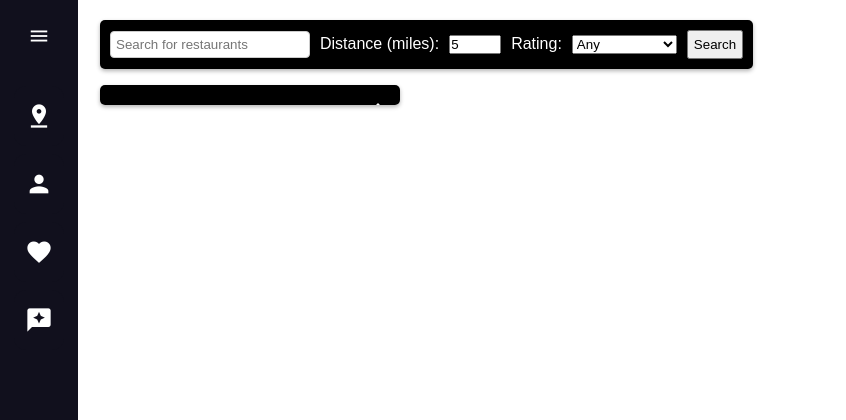
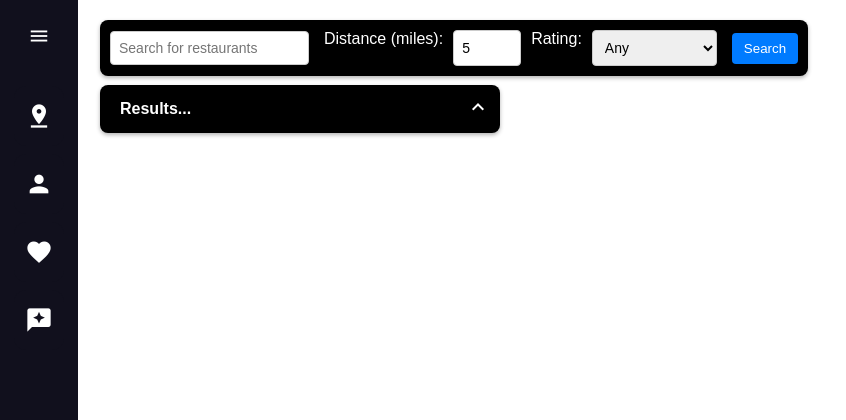
Before and after one commit to gabi823/firstProject, a Django app: page /show_map/ in a window 1280 px wide. Shown: the top 420 px of the page, without its empty margins (0-846 px from the left). Run offline with Django 5.2, Linux system fonts and the light colour scheme; a user stored in the database is signed in; some libraries are stand-ins or nearby versions; some web fonts are replaced.

Commit message:
geolocation error fixed, added flexibility to search bar when sidebar opens, cleaned up search bar UI

```diff
--- a/atlFoodFinder/templates/atlFoodFinder/show_map.html
+++ b/atlFoodFinder/templates/atlFoodFinder/show_map.html
@@ -26,19 +26,24 @@
             left: 100px; /* Adjust this to ensure it sits next to your sidebar */
             z-index: 5;
             display: flex;
-            gap: 10px;
+            gap: 15px;
             align-items: center;
             background-color: black;
             padding: 10px;
-            border-radius: 5px;
+            border-radius: 8px;
             box-shadow: 0 2px 4px rgba(0, 0, 0, 0.3);
+            transition: left 0.5s ease;
         }
 
-        #search-bar {
-            width: 200px;
-            padding: 5px;
+        .sidebar.open ~ #search-container {
+            left: 260px; /* Adjust position when sidebar is open */
+        }
+
+        #search-bar, #distance-filter, #rating-filter {
+            padding: 8px;
             border-radius: 4px;
             border: 1px solid #ccc;
+            font-size: 14px;
         }
 
         #search-item {
@@ -46,7 +51,16 @@
         }
 
         #search-button {
-            padding: 5px;
+            padding: 8px 12px;
+            background-color: #007bff;
+            color: white;
+            border: none;
+            border-radius: 4px;
+            cursor: pointer;
+        }
+
+        #search-button:hover {
+            background-color: #0056b3;
         }
 
         #filters {
@@ -58,14 +72,29 @@
             position: absolute;
             top: 85px;
             left: 100px;
-            width: 300px;
+            width: 400px;
             max-height: 300px; /* Max height when expanded */
             overflow-y: auto;
             background-color: black;
-            padding: 10px;
-            border-radius: 5px;
+            padding: 15px 20px;
+            border-radius: 8px;
             box-shadow: 0 2px 4px rgba(0, 0, 0, 0.3);
-            transition: max-height 0.5s ease-in-out; /* Smooth transition */
+            transition: max-height 0.5s ease-in-out, padding 0.5s ease-in-out, left 0.5s ease; /* Smooth transition */
+        }
+
+        #results-container.minimized {
+            max-height: 48px; /* Adjust this based on your needs */
+            padding: 15px 20px 35px; /* Adjusted padding to make space below */
+            overflow: hidden;
+            justify-content: space-between; /* Aligns text and button */
+            align-items: center; /* Centers the content vertically */
+        }
+
+        #results-label {
+            color: white;
+            font-weight: bold;
+            margin-bottom: 0; /* Remove any extra margins */
+            white-space: nowrap;
         }
 
         #minimize-btn {
@@ -76,10 +105,15 @@
             border: none;
             cursor: pointer;
             color: white;
+            z-index: 10;
+        }
+
+        #minimize-btn i {
+            font-size: 24px;
         }
 
         #results {
-            max-height: 300px;
+            max-height: 250px;
             overflow-y: auto;
             color: white;
         }
@@ -94,7 +128,7 @@
             position: absolute;
             bottom: 15px;
             right: 15px;
-            width: 300px;
+            width: 400px;
             background-color: black;
             border: 1px solid #ccc;
             border-radius: 4px;
@@ -138,6 +172,10 @@
             padding: 0;
             box-sizing: border-box;
             font-family: "Rethink Sans", sans-serif;
+        }
+
+        .sidebar.open ~ #results-container {
+            left: 260px; /* Adjust the left position for the results when sidebar is open */
         }
 
         .sidebar {
@@ -403,6 +441,10 @@
             color: white;
             margin-bottom: 10px;
         }
+
+        #address-text {
+            font-size: 11px;
+        }
     </style>
 </head>
 <body>
@@ -418,6 +460,7 @@
                 <option value="4">4 stars & up</option>
                 <option value="4.5">4.5 stars & up</option>
             </select>
+
         </div>
         <button id="search-button">Search</button>
     </div>
@@ -427,10 +470,12 @@
 
     <!-- Restaurant results -->
     <div id="results-container">
+        <div id="results-label">Results...</div>
         <button id="minimize-btn">
             <i class="material-icons" id="minimize-icon">expand_less</i>
         </button>
         <div id="results"></div>
+        <div id="address-text"></div>
     </div>
 
     <!-- Info window for restaurant details -->
@@ -453,12 +498,13 @@
 
 <script>
     let map, service, markers = [], defaultMarkers = [];
+    let userLocation = null;
 
     function initMap() {
         // Initialize the map centered at user's location
         if (navigator.geolocation) {
             navigator.geolocation.getCurrentPosition((position) => {
-                const userLocation = {
+                userLocation = {
                     lat: position.coords.latitude,
                     lng: position.coords.longitude
                 };
@@ -474,16 +520,23 @@
                     // Add event listener for search button
                     document.getElementById('search-button').addEventListener('click', searchRestaurants);
                 });
+                // Add event listener for pressing 'Enter'
+                    document.getElementById('search-bar').addEventListener('keypress', function(event) {
+                        if (event.key === 'Enter') {
+                            searchRestaurants();
+                        }
+                });
+        } else {
+            alert("Geolocation is not supported by this browser.");
         }
     }
+
 
     function fetchRestaurants(location, radius, keyword = "") {
             const request = {
                 location: location,
                 radius: radius,
-                type: [
-                    'restaurant',
-                ],
+                type: ['restaurant'],
                 keyword: keyword
             };
 
@@ -511,7 +564,10 @@
                 // Add restaurant name to the default list
                 const resultItem = document.createElement('div');
                 resultItem.classList.add('result-item');
-                resultItem.textContent = place.name;
+                resultItem.innerHTML = `
+                    ${place.name}
+                    <div id="address-text">${place.vicinity}<div>
+                `;
                 resultItem.addEventListener('click', function () {
                     showRestaurantDetails(place);
                 });
@@ -532,10 +588,14 @@
             if (status === google.maps.places.PlacesServiceStatus.OK) {
                 document.getElementById('results').style.display = 'block';
                 const resultContainer = document.getElementById('results');
-            resultContainer.innerHTML = ''; // Clear previous results
+
+                // Instead of clearing the container, append new results to the existing ones
+                const minRating = parseFloat(document.getElementById('rating-filter').value);
 
                 results.forEach((place) => {
-                // Create markers for each place
+                    const rating = place.rating ? place.rating : 0;
+
+                    if (rating >= minRating) {
                         const marker = new google.maps.Marker({
                             map: map,
                             position: place.geometry.location,
@@ -544,33 +604,43 @@
 
                         markers.push(marker);
 
-                // Add restaurant name to search results list
                         const resultItem = document.createElement('div');
                         resultItem.classList.add('result-item');
-                resultItem.textContent = place.name;
+
+                        const distance = calculateDistance(userLocation.lat, userLocation.lng, place.geometry.location.lat(), place.geometry.location.lng());
+                        const distanceMiles = (distance / 1609).toFixed(1);
+
+                        resultItem.innerHTML = `
+                            <strong>${place.name} -- ${distanceMiles} mi</strong><br>
+                            ${place.vicinity || 'Address not available'}<br>
+                            Rating: ${rating}
+                        `;
+
                         resultItem.addEventListener('click', function () {
                             showRestaurantDetails(place);
                         });
 
                         resultContainer.appendChild(resultItem);
-
-                // Marker click event to show restaurant details
                         google.maps.event.addListener(marker, 'click', function () {
                             showRestaurantDetails(place);
                         });
+                    }
                 });
 
-            // If there are more results, handle pagination
+                // Handle pagination and load more results if available
                 if (pagination && pagination.hasNextPage) {
                     const loadMoreButton = document.createElement('button');
                     loadMoreButton.innerText = "Load More";
-                loadMoreButton.onclick = () => {
-                    pagination.nextPage(); // Load the next set of results
+                    loadMoreButton.onclick = function () {
+                        pagination.nextPage();  // Load the next set of results
                     };
                     resultContainer.appendChild(loadMoreButton);
                 }
             }
         }
+
+
+
 
         // Toggle minimize/maximize for search results
         document.getElementById('minimize-btn').addEventListener('click', function() {
@@ -603,9 +673,33 @@
                 return;
             }
 
+            // Check if user's location is available
+            if (userLocation) {
+                // Fetch restaurants based on the user's current location
+                fetchRestaurants(userLocation, distance, searchQuery);
+            } else {
+                alert("Unable to determine your location.");
+            }
+
             // Fetch restaurants based on search query and filters
-            fetchRestaurants(map.getCenter(), distance, searchQuery);
+            // go fix
+            fetchRestaurants(userLocation, distance, searchQuery);
         }
+
+        // Toggle minimize/maximize for search results
+        document.getElementById('minimize-btn').addEventListener('click', function() {
+            const resultsContainer = document.getElementById('results-container');
+            const minimizeIcon = document.getElementById('minimize-icon');
+
+            // Toggle between minimized and expanded states
+            if (resultsContainer.classList.contains('minimized')) {
+                resultsContainer.classList.remove('minimized');  // Expand the list
+                minimizeIcon.textContent = 'expand_less';
+            } else {
+                resultsContainer.classList.add('minimized');    // Minimize the list
+                minimizeIcon.textContent = 'expand_more';
+            }
+        });
 
         // Show detailed information in the info window
     function showRestaurantDetails(place) {
@@ -634,7 +728,7 @@ function showRestaurantDetails(place) {
                 <p>Rating: ${details.rating || 'N/A'}</p>
                 <p>Address: ${details.vicinity}</p>
                 <p>Phone: ${phoneHTML}</p>
-                <p>Opening Hours: ${details.opening_hours ? (details.opening_hours.open_now ? 'Open Now' : 'Closed') : 'N/A'}</p>
+                <p>Opening Hours: ${details.opening_hours ? (details.opening_hours.isOpen() ? 'Open Now' : 'Closed') : 'N/A'}</p>
                 <a href="https://www.google.com/maps/place/?q=place_id:${details.place_id}" target="_blank">View on Google Maps</a>
             `;
 
@@ -802,6 +896,8 @@ function showRestaurantDetails(place) {
             document.addEventListener("DOMContentLoaded", function () {
                 const sidebar = document.querySelector(".sidebar");
                 const toggleBtn = document.querySelector("#btn");
+                const searchContainer = document.getElementById('search-container');
+                const resultsContainer = document.getElementById('results-container');
 
                 toggleBtn.addEventListener("click", function () {
                     sidebar.classList.toggle("open");
@@ -811,8 +907,12 @@ function showRestaurantDetails(place) {
                 function menuBtnChange() {
                     if (sidebar.classList.contains("open")) {
                         toggleBtn.textContent = "close";
+                        searchContainer.style.left = "260px";  // Shift search container
+                        resultsContainer.style.left = "260px";  // Shift results container
                     } else {
                         toggleBtn.textContent = "menu";
+                        searchContainer.style.left = "100px";  // Return search container
+                        resultsContainer.style.left = "100px";  // Return results container
                     }
                 }
             });
```
Lines whose indentation alone changed are shown as unchanged.
